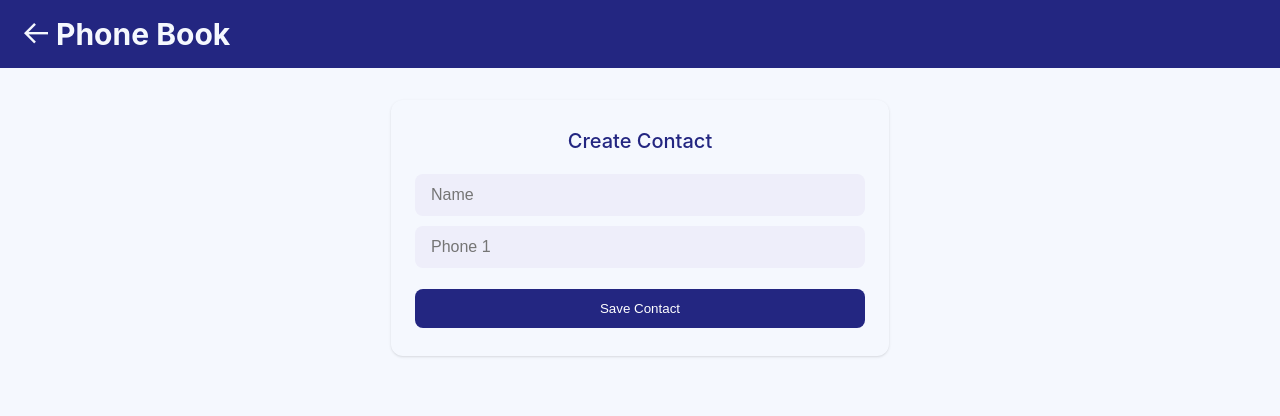
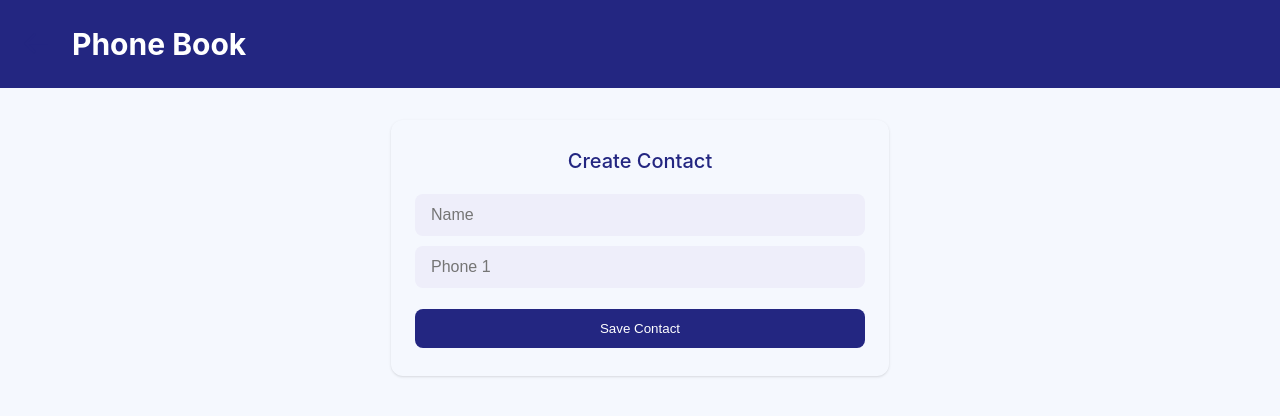
Before and after one commit to aynunnissa/kakaocall, a Next.js app: page /add-contact in a window 1280 px wide. Shown: the top 416 px of the page. Built offline with nearby package versions, Linux system fonts and the light colour scheme; no server answers.

Commit message:
refactor: add reusable header text

```diff
--- a/src/components/layout/Header.tsx
+++ b/src/components/layout/Header.tsx
@@ -1,9 +1,11 @@
 import { css } from '@emotion/react';
 import { theme } from '@theme';
+import Link from 'next/link';
+import { useRouter } from 'next/router';
 import { ReactNode } from 'react';
 
 interface IProps {
-  children: ReactNode;
+  children?: ReactNode;
   justify?: 'space-between' | 'space-around' | 'space-evenly' | 'flex-end';
 }
 
@@ -11,25 +13,11 @@ const headerStyle = css({
   display: 'flex',
   alignItems: 'center',
   gap: theme.spacing.sm,
-  color: theme.palette.primary.main,
   padding: `${theme.spacing.lg} ${theme.spacing.xl} 0 ${theme.spacing.xl}`,
-
-  '> h1': {
-    fontSize: theme.text.xxl,
-    margin: 0,
-
-    [theme.breakpoints.md]: {
-      fontSize: theme.text['2xl'],
-    },
-  },
 
   '> a': {
     textDecoration: 'none',
     display: 'flex',
-
-    '> span': {
-      fontSize: theme.text.xxl,
-    },
   },
 
   [theme.breakpoints.md]: {
@@ -42,12 +30,43 @@ const headerStyle = css({
     },
   },
 });
+
+const titleTextStyle = css({
+  color: theme.palette.primary.main,
+  fontSize: theme.text.xxl,
+  margin: 0,
+
+  [theme.breakpoints.md]: {
+    fontSize: theme.text['2xl'],
+    color: theme.palette.common.white,
+  },
+});
+
+const backIconStyle = css({
+  color: theme.palette.primary.main,
+  padding: `${theme.spacing.lg} ${theme.spacing.lg} ${theme.spacing.lg} 0`,
+});
 const Header = ({ children, justify }: IProps) => {
+  const router = useRouter();
+  const path = router.pathname.split('/')[1];
+  const isHomepage = path === '';
+
   const customJustify = css(headerStyle, {
     justifyContent: justify ? justify : 'normal',
   });
 
-  return <div css={justify ? customJustify : headerStyle}>{children}</div>;
+  return (
+    <div css={justify ? customJustify : headerStyle}>
+      {/* Pages will have back button, except home page */}
+      {!isHomepage && (
+        <Link href="/">
+          <span css={backIconStyle} className="kao-arrow-left"></span>
+        </Link>
+      )}
+      <h1 css={titleTextStyle}>Phone Book</h1>
+      {isHomepage && children}
+    </div>
+  );
 };
 
 export default Header;
--- a/src/pages/add-contact.tsx
+++ b/src/pages/add-contact.tsx
@@ -6,7 +6,7 @@ import addContact from '@/graphql/mutations/ADD_CONTACT_WITH_PHONES';
 import useInput from '@/hooks/use-input';
 import { useContact } from '@/store/context/contact-context';
 import { Types } from '@/store/action/action';
-import { useRouter } from 'next/navigation';
+import { useRouter } from 'next/router';
 import Link from 'next/link';
 import GET_CONTACT_LIST from '@/graphql/queries/GET_CONTACTS';
 import { theme } from '@theme';
@@ -192,12 +192,7 @@ const AddContact = () => {
         <link rel="icon" href="/favicon.ico" />
       </Head>
       <div>
-        <Header>
-          <Link href="/">
-            <span className="kao-arrow-left"></span>
-          </Link>
-          <h1>Phone Book</h1>
-        </Header>
+        <Header />
         <MainContainer>
           <div css={mainContainerStyle}>
             <div css={formContainerStyle}>
```
Also changed, not shown: src/pages/edit-contact/[pid].tsx (+1 -6 lines), src/pages/index.tsx (+8 -4 lines), 1 other file (tests, documents, lock files or other folders).
